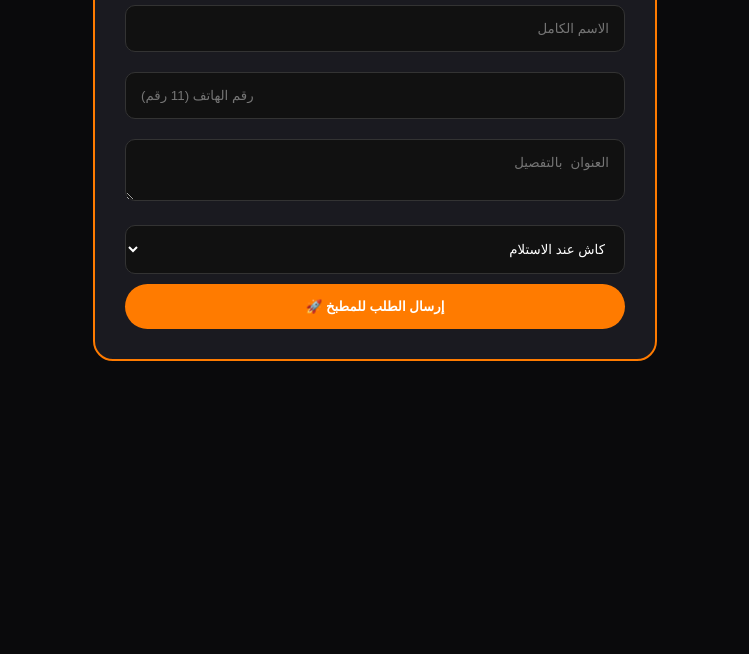
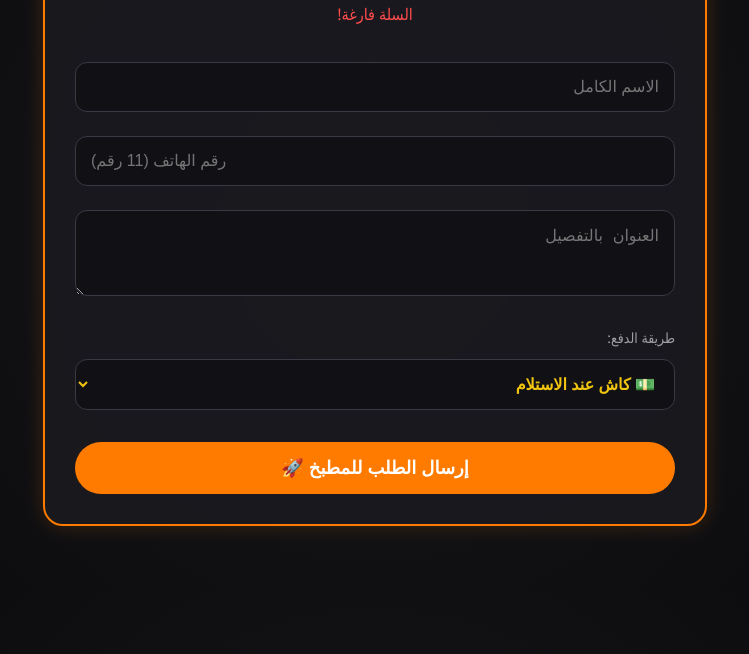
Before and after one commit to hazemmohammed123y-wq/almaez-restaurant, a website: page checkout.html in a window 1280 px wide. Shown: the part 146-800 px from the top of the page, without its empty margins (265-1014 px from the left). Drawn offline with nearby package versions, Linux system fonts and the light colour scheme; no server answers.

Commit message:
تحديث ملفات الكلينت والكاش اوت

```diff
--- a/checkout.html
+++ b/checkout.html
@@ -2,70 +2,93 @@
 <html lang="ar" dir="rtl">
 <head>
     <meta charset="UTF-8">
+    <meta name="viewport" content="width=device-width, initial-scale=1.0">
     <title>تأكيد الطلب - مطعم المُعز 👑</title>
+    <script src="https://cdn.socket.io/4.5.4/socket.io.min.js"></script>
     <style>
-        body { font-family: sans-serif; background: #0a0a0c; color: white; padding: 20px; }
-        .checkout-card { background: #1a1a20; padding: 30px; border-radius: 20px; max-width: 500px; margin: auto; border: 2px solid #ff7b00; }
-        input, textarea, select { width: 100%; padding: 15px; margin: 10px 0; border-radius: 10px; border: 1px solid #333; background: #111; color: white; box-sizing: border-box; }
-        .btn-confirm { background: #ff7b00; padding: 15px; border: none; border-radius: 30px; color: white; width: 100%; font-weight: bold; cursor: pointer; }
+        body { font-family: 'Segoe UI', Tahoma, Geneva, Verdana, sans-serif; background: #0a0a0c; color: #ffffff; margin: 0; padding: 20px; background-image: radial-gradient(circle at center, #16161a 0%, #0a0a0c 100%); }
+        .checkout-card { background: rgba(26, 26, 32, 0.85); padding: 30px; border-radius: 20px; max-width: 600px; margin: 40px auto; border: 2px solid #ff7b00; box-shadow: 0 0 20px rgba(255, 123, 0, 0.2); backdrop-filter: blur(10px); }
+        h1 { color: #f1c40f; text-align: center; margin-top: 0; text-shadow: 0 0 15px rgba(241, 196, 15, 0.3); font-size: 28px; }
+        .order-item-row { display: flex; justify-content: space-between; align-items: center; padding: 10px 0; border-bottom: 1px dashed #3a3a45; font-size: 16px; }
+        .order-item-name { color: #ffffff; font-weight: bold; }
+        .order-item-qty { color: #a0a0a5; font-size: 14px; }
+        .order-item-price { color: #2ecc71; font-weight: bold; }
+        .total-container { margin-top: 15px; padding: 15px 10px; background: rgba(241, 196, 15, 0.1); border-radius: 10px; border: 1px dashed #f1c40f; display: flex; justify-content: space-between; align-items: center; font-size: 18px; font-weight: bold; }
+        .total-label { color: #f1c40f; }
+        .total-amount { color: #2ecc71; font-size: 20px; }
+        input, textarea, select { width: 100%; padding: 15px; margin: 12px 0; border-radius: 12px; border: 1px solid #3a3a45; background: #111115; color: white; box-sizing: border-box; font-size: 16px; transition: border-color 0.2s; }
+        input:focus, textarea:focus, select:focus { border-color: #ff7b00; outline: none; }
+        select { cursor: pointer; color: #f1c40f; font-weight: bold; }
+        .wallet-alert { display: none; background: rgba(46, 204, 113, 0.15); border: 1px solid #2ecc71; padding: 15px; border-radius: 12px; margin: 15px 0; font-size: 16px; color: #2ecc71; text-align: center; font-weight: bold; }
+        .btn-confirm { background: #ff7b00; color: white; padding: 15px; border: none; border-radius: 30px; cursor: pointer; width: 100%; font-size: 18px; font-weight: bold; margin-top: 20px; transition: transform 0.2s; }
+        .btn-confirm:hover { transform: scale(1.02); }
     </style>
 </head>
 <body>
     <div class="checkout-card">
         <h1>تأكيد الطلب 📋</h1>
-        <div id="order-details">جاري التحميل...</div>
+        <div id="order-details" style="margin-bottom: 25px;">جاري التحميل...</div>
         <input type="text" id="customer-name" placeholder="الاسم الكامل" required>
-        <input type="tel" id="customer-phone" placeholder="رقم الهاتف (11 رقم)" required>
-        <textarea id="customer-address" placeholder="العنوان بالتفصيل" required></textarea>
-        <select id="payment-method"><option>كاش عند الاستلام</option><option>محفظة إلكترونية</option></select>
-        <button id="submit-btn" class="btn-confirm">إرسال الطلب للمطبخ 🚀</button>
+        <input type="tel" id="customer-phone" placeholder="رقم الهاتف (11 رقم)" maxlength="11" required>
+        <textarea id="customer-address" placeholder="العنوان بالتفصيل" rows="3" required></textarea>
+        <label style="color: #a0a0a5; display: block; margin-top: 15px; font-size: 14px;">طريقة الدفع:</label>
+        <select id="payment-method" onchange="toggleWalletInfo()">
+            <option value="كاش عند الاستلام">💵 كاش عند الاستلام</option>
+            <option value="محفظة إلكترونية">📱 محفظة إلكترونية</option>
+            <option value="بطاقة بنكية">💳 بطاقة بنكية</option>
+        </select>
+        <div id="wallet-info" class="wallet-alert">
+            👑 حول المبلغ على الرقم التالي:<br>
+            <span style="color: #ffffff; font-size: 20px; letter-spacing: 1.5px; display: inline-block; margin-top: 8px;">01202363223</span>
+        </div>
+        <button class="btn-confirm" onclick="submitOrder()">إرسال الطلب للمطبخ 🚀</button>
     </div>
 
-    <script type="module">
-        import { initializeApp } from "https://www.gstatic.com/firebasejs/10.12.0/firebase-app.js";
-        import { getFirestore, collection, addDoc } from "https://www.gstatic.com/firebasejs/10.12.0/firebase-firestore.js";
+    <script>
+        // اتصال آمن بالسيرفر
+        const socket = io();
+        const cart = JSON.parse(localStorage.getItem('cart') || '[]');
+        const detailsDiv = document.getElementById('order-details');
 
-        const firebaseConfig = {
-            apiKey: "AIzaSyAaerEGRadJSRkRzL3rIf9aG0mLmVmHQOg",
-            authDomain: "restrant-db79d.firebaseapp.com",
-            projectId: "restrant-db79d",
-            storageBucket: "restrant-db79d.firebasestorage.app",
-            messagingSenderId: "473751126691",
-            appId: "1:473751126691:web:d8ff505a915fdde0a97516"
-        };
+        // عرض تفاصيل السلة
+        if (cart.length === 0) {
+            detailsDiv.innerHTML = '<p style="text-align:center; color:#ff4d4d;">السلة فارغة!</p>';
+        } else {
+            let totalOrderPrice = 0;
+            let itemsHTML = cart.map(i => {
+                const itemTotal = parseInt(i.price) * parseInt(i.quantity);
+                totalOrderPrice += itemTotal;
+                return `<div class="order-item-row"><div><span class="order-item-name">${i.name}</span> <span class="order-item-qty">x${i.quantity}</span></div> <span class="order-item-price">${itemTotal} جنيه</span></div>`;
+            }).join('');
+            itemsHTML += `<div class="total-container"><span class="total-label">المجموع:</span> <span class="total-amount">${totalOrderPrice} جنيه</span></div>`;
+            detailsDiv.innerHTML = itemsHTML;
+        }
 
-        const app = initializeApp(firebaseConfig);
-        const db = getFirestore(app);
-        const cart = JSON.parse(localStorage.getItem('cart') || '[]');
+        function toggleWalletInfo() {
+            document.getElementById('wallet-info').style.display = (document.getElementById('payment-method').value === 'محفظة إلكترونية') ? 'block' : 'none';
+        }
 
-        document.getElementById('order-details').innerHTML = cart.map(i => `<div>${i.name} x ${i.quantity}</div>`).join('');
-
-        // الربط البرمجي للزرار (ده الحل للمشكلة)
-        document.getElementById('submit-btn').addEventListener('click', async () => {
-            const name = document.getElementById('customer-name').value;
-            const phone = document.getElementById('customer-phone').value;
-            const address = document.getElementById('customer-address').value;
+        function submitOrder() {
+            const name = document.getElementById('customer-name').value.trim();
+            const phone = document.getElementById('customer-phone').value.trim();
+            const address = document.getElementById('customer-address').value.trim();
             const payment = document.getElementById('payment-method').value;
 
-            if(!name || !phone || !address) {
-                alert("يرجى ملء جميع البيانات");
-                return;
-            }
+            if(!name || !phone || !address) return alert('يرجى ملء جميع البيانات!');
+            if(phone.length !== 11 || isNaN(phone)) return alert('رقم الهاتف يجب أن يكون 11 رقماً.');
 
-            try {
-                await addDoc(collection(db, "orders"), {
-                    name, phone, address, payment,
-                    items: cart,
-                    createdAt: new Date().toISOString()
-                });
-                alert('تم إرسال الطلب للمطبخ بنجاح!');
-                localStorage.removeItem('cart');
-                window.location.href = 'clint.html';
-            } catch (e) {
-                console.error(e);
-                alert('حدث خطأ أثناء الإرسال، تأكد من اتصالك بالإنترنت');
-            }
-        });
+            const orderData = {
+                name, phone, address, payment,
+                items: cart,
+                totalPrice: cart.reduce((sum, i) => sum + (parseInt(i.price) * parseInt(i.quantity)), 0),
+                time: new Date().toLocaleTimeString()
+            };
+
+            socket.emit('new_order', orderData);
+            alert('تم إرسال الطلب بنجاح! سيتم تحضيره قريباً.');
+            localStorage.removeItem('cart');
+            window.location.href = 'clint.html';
+        }
     </script>
 </body>
 </html>
```
